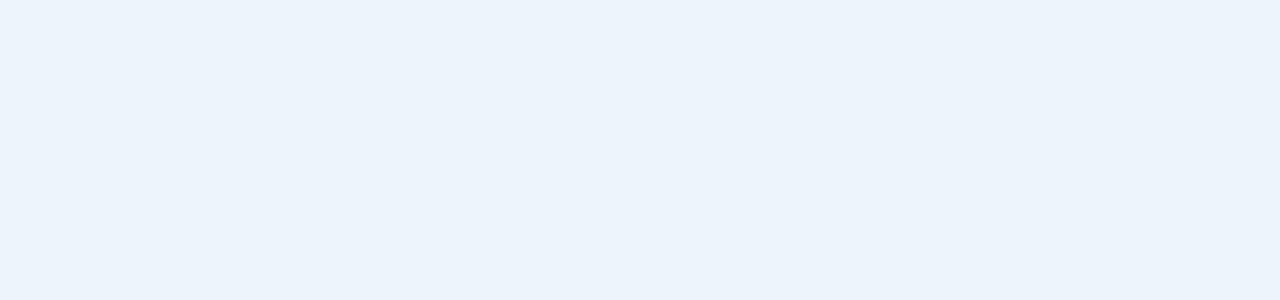
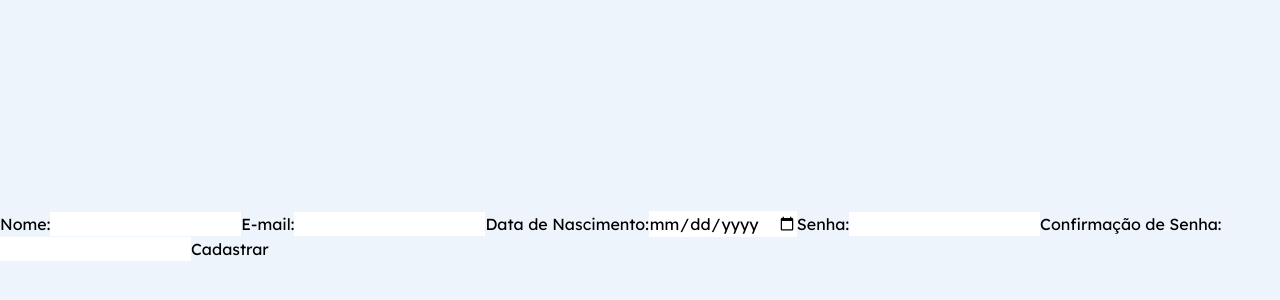
Before and after one commit to diointhegit/Efeito-Domino, a Next.js app: page /app/register in a window 1280 px wide. Shown: the part 164-464 px from the top of the page. Built offline with nearby package versions, Linux system fonts and the light colour scheme.

Commit message:
Started Register Page

```diff
--- a/package.json
+++ b/package.json
@@ -14,6 +14,7 @@
     "@supabase/ssr": "^0.5.1",
     "@supabase/supabase-js": "^2.45.3",
     "clsx": "^2.1.1",
+    "efeitodomino": "file:",
     "next": "14.2.7",
     "next-themes": "^0.3.0",
     "react": "^18",
--- a/src/app/app/(auth)/login/loginform.tsx
+++ b/src/app/app/(auth)/login/loginform.tsx
@@ -79,7 +79,7 @@ export const LoginForm = () => {
       <p className="">
         Não tem uma conta?{" "}
         <Link
-          href="/register"
+          href="app/register"
           className="relative w-fit block after:block after:content-[''] after:absolute after:h-[3px] after:bg-white after:w-full after:scale-x-0 after:hover:scale-x-100 after:transition after:duration-300 after:origin-left"
         >
           {" "}
--- a/src/app/app/(auth)/register/page.tsx
+++ b/src/app/app/(auth)/register/page.tsx
@@ -1,3 +1,23 @@
+
 export default function Page() {
-  return <div></div>;
+  return (
+    <form>
+      <label htmlFor="name">Nome:</label>
+      <input type="text" id="name" name="name" required/>
+
+      <label htmlFor="email">E-mail:</label>
+      <input type="email" id="email" name="email" required/>
+
+      <label htmlFor="dob">Data de Nascimento:</label>
+      <input type="date" id="dob" name="dob" required/>
+
+      <label htmlFor="password">Senha:</label>
+      <input type="password" id="password" name="password" required/>
+
+      <label htmlFor="confirmPassword">Confirmação de Senha:</label>
+      <input type="password" id="confirmPassword" name="confirmPassword" required/>
+
+      <button type="submit">Cadastrar</button>
+    </form>
+  )
 }
--- a/src/app/page.tsx
+++ b/src/app/page.tsx
@@ -2,6 +2,7 @@ import Image from "next/image";
 import Link from "next/link";
 
 export default function Home() {
+  console.log(process.env.NEXT_PUBLIC_SUPABASE_URL)
   return (
     <main className="">
       <div className=" flex  items-center  justify-around w-screen px-20 pt-12 lg:pl-12 ">
```
Also changed, not shown: 1 other file (tests, documents, lock files or other folders).
